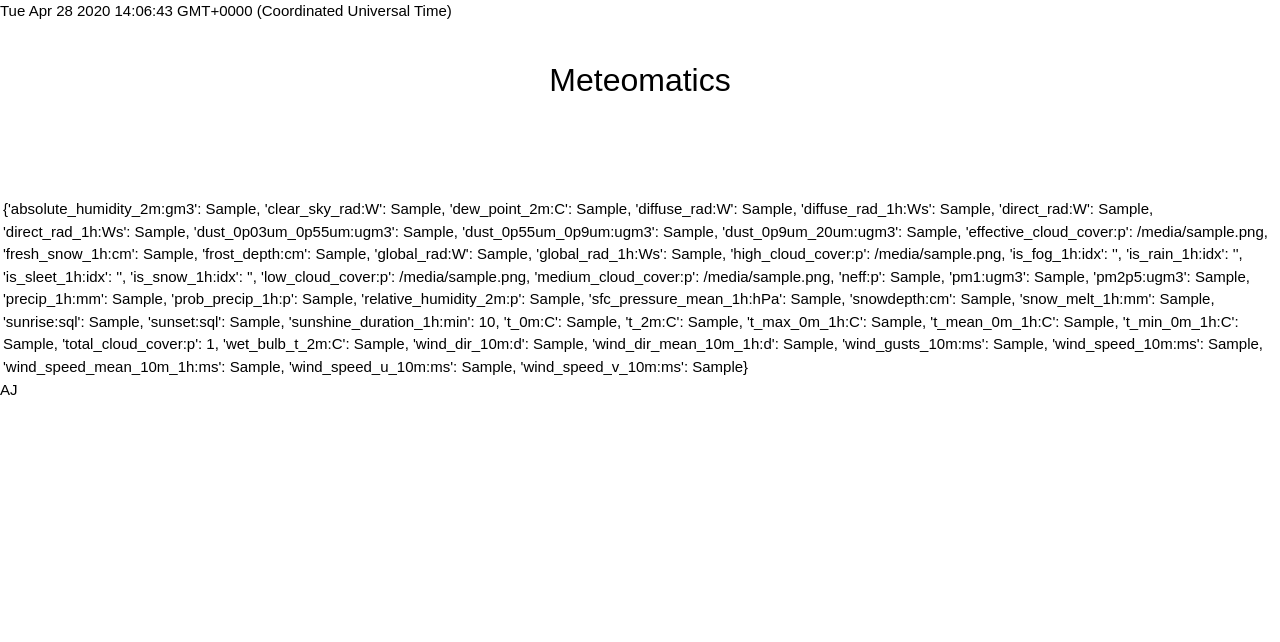
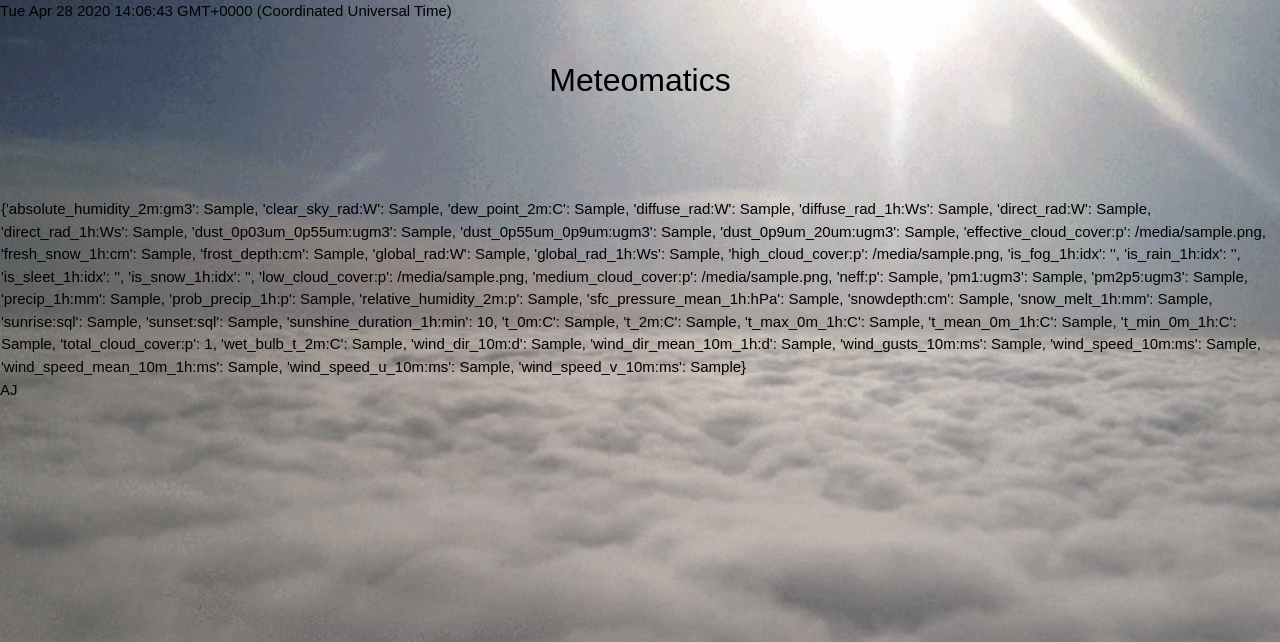
Before and after one commit to ajaimes07/shared, a Flask app: page / in a window 1280 px wide. Shown: the top 642 px of the page. Run offline with Flask 2, Linux system fonts and the light colour scheme; a database or web service that is not in the repository returns one stand-in record (values such as "Sample title"); some libraries are stand-ins or nearby versions.

Commit message:
heroku master

```diff
--- a/static/css/style.css
+++ b/static/css/style.css
@@ -3,5 +3,6 @@
     font-size: 15px;
     font-weight: normal;
     color: black;
+    background: url(../images/giphy.gif) fixed no-repeat;
     background-size: cover;
 }
--- a/templates/index.html
+++ b/templates/index.html
@@ -34,11 +34,11 @@
     <br>
     <br>
   <table>
-      <tr>
-    <td>{% for item in result %}</td>
-    <td> {{item}} </td>
-    <td> {% endfor %}</td>
-</tr>
+      {% for item in result %}
+    <tr>
+    <td class="c1"> {{item}}</td>
+    </tr>
+    {% endfor %}
   </table>
     <footer class="footer">
       <span class="bottom">AJ</span>
```
